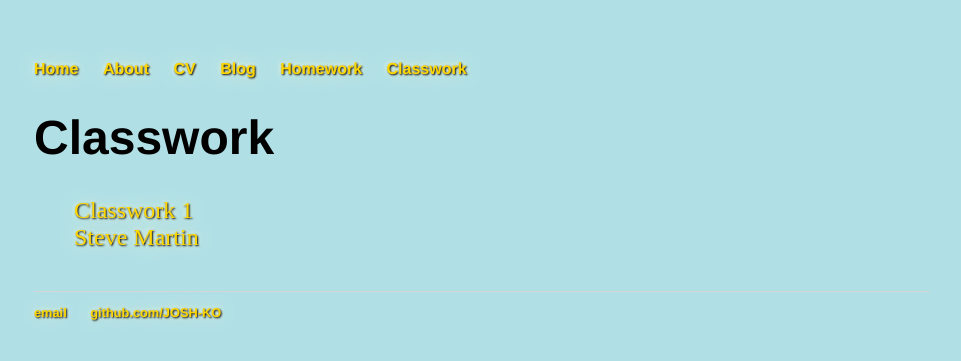
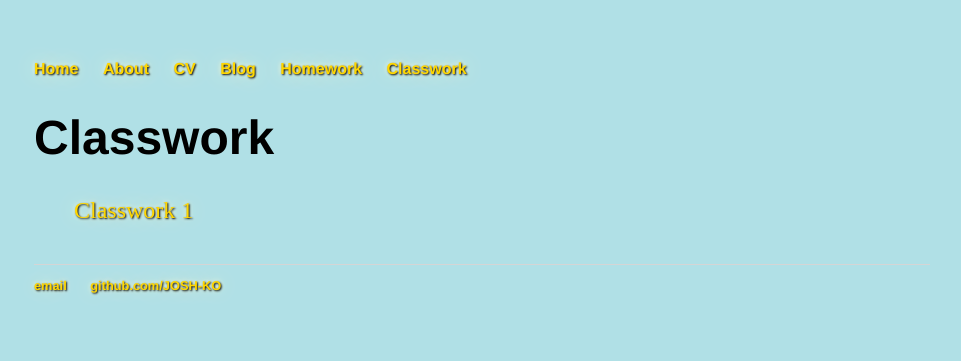
Before and after one commit to JOSH-KO/JOSH-KO.github.io, a Jekyll site: the page built from classwork/index.html, in a window 1280 px wide. Shown: the top 361 px of the page, without its empty margins (158-1119 px from the left). Built offline with Jekyll 4.4.1, drawn with Linux system fonts in a browser that asks for light colours.

Commit message:
Update index.html

```diff
--- a/classwork/index.html
+++ b/classwork/index.html
@@ -5,6 +5,5 @@ date: 2022-01-13
 ---
 <h1>{{ page.title }}</h1>
 <ul class="posts">
-<li><a href="classwork/CW1">Classwork 1</a></li>
-<li><a href="classwork/CW1/in.class1.xml">Steve Martin</a></li>
+<li><a href="https://josh-ko.github.io/classwork/">Classwork 1</a></li>
 </ul>
```
